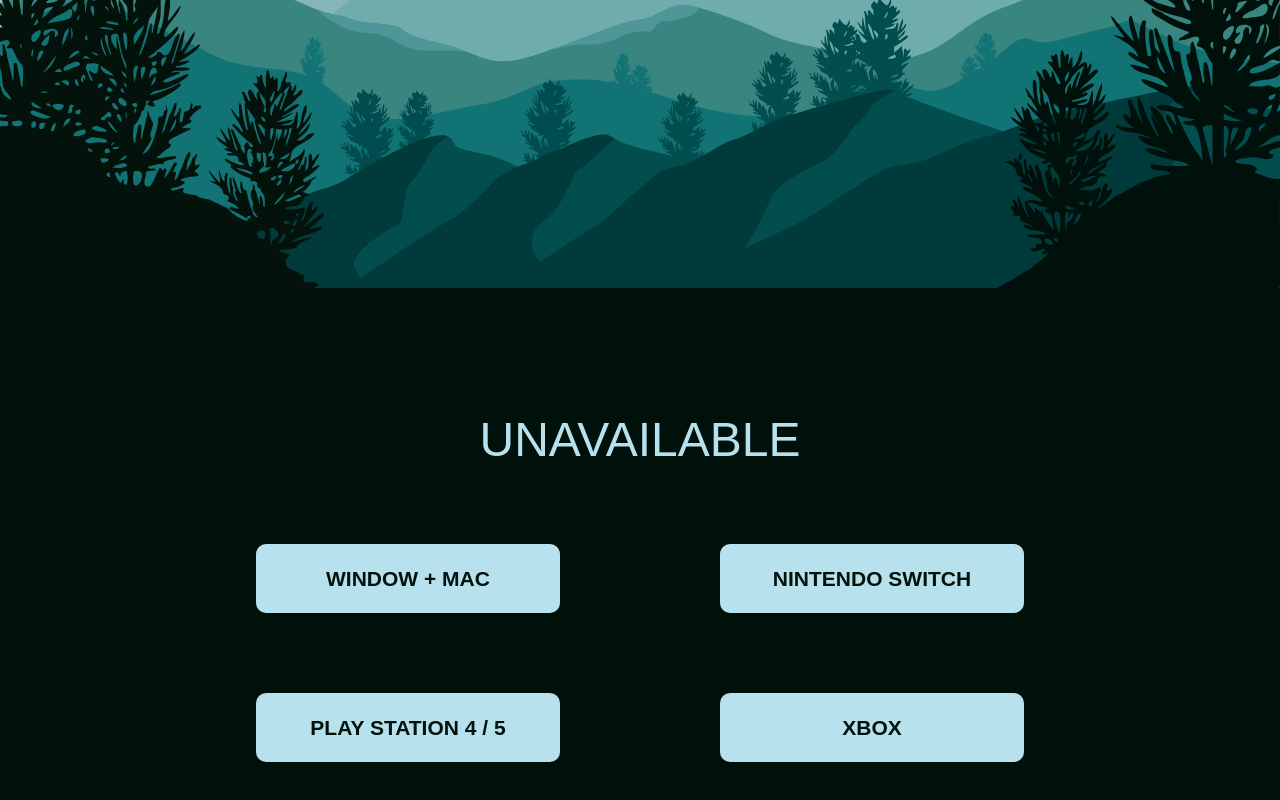
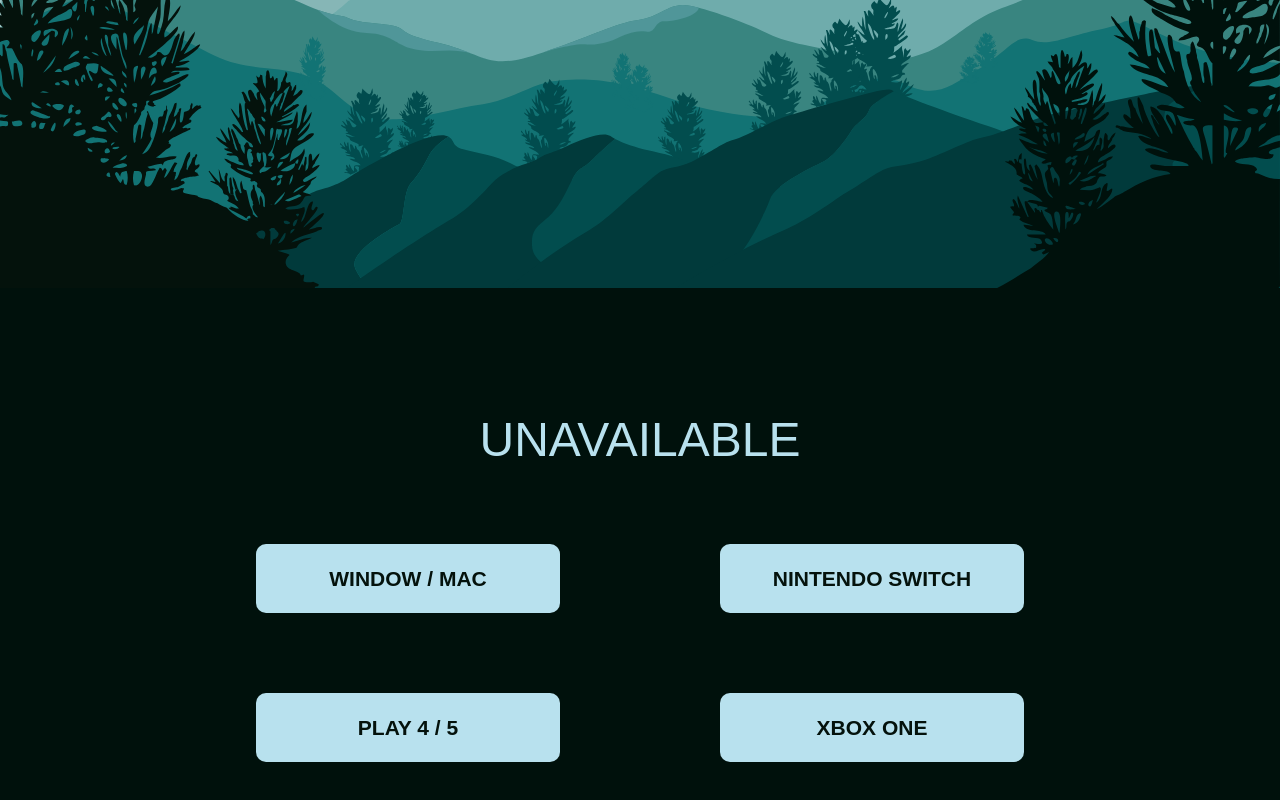
Before and after one commit to Junbro0708/Interactive_Web, a React (Create React App) app: page /scrolling in a window 1280 px wide. Shown: the part 466-1266 px from the top of the page. Built offline with nearby package versions, Linux system fonts and the light colour scheme.

Commit message:
changed text in test1 branch

```diff
--- a/src/components/Home.js
+++ b/src/components/Home.js
@@ -7,7 +7,7 @@
       <ul>
         <li><Link to='/scrolling'>Parellax</Link></li>
         <li><Link to='/interact'>Interact</Link></li>
-        <li><Link to='/404'>Not Found</Link></li>
+        <li><Link to='/404'>Found</Link></li>
       </ul>
     </div>
   );
--- a/src/components/Interact.js
+++ b/src/components/Interact.js
@@ -117,7 +117,7 @@
         <img className={styles.arrow} src='img/down-arrow.png'/>
       </div>
       <ul className={styles.text_list}>
-        <li><aside></aside>이름은 박준형</li>
+        <li><aside></aside>저의 이름은 박준형</li>
         <li><aside></aside>대한민국 출생</li>
         <li><aside></aside>나이 25세</li>
         <li><aside></aside>경기도 용인 출신</li>
@@ -137,7 +137,7 @@
         <li><aside></aside>학위 수여</li>
         <li><aside></aside>프론트 엔드</li>
         <li><aside></aside>백 엔드</li>
-        <li><aside></aside>풀스택 개발자</li>
+        <li><aside></aside>풀스택</li>
       </ul>
       <div>
         <section className={styles.panel1_img}>
--- a/src/components/Scrolling.js
+++ b/src/components/Scrolling.js
@@ -116,10 +116,10 @@
       <div className={styles.main_content}>
         <p id='document' className={styles.document_title}>UNAVAILABLE</p>
         <ul className={styles.document_wrapper}>
-          <li className={styles.document_list}>WINDOW + MAC</li>
+          <li className={styles.document_list}>WINDOW / MAC</li>
           <li className={styles.document_list}>NINTENDO SWITCH</li>
-          <li className={styles.document_list}>PLAY STATION 4 / 5</li>
-          <li className={styles.document_list}>XBOX</li>
+          <li className={styles.document_list}>PLAY 4 / 5</li>
+          <li className={styles.document_list}>XBOX ONE</li>
         </ul>
       </div>
     </div>
```
